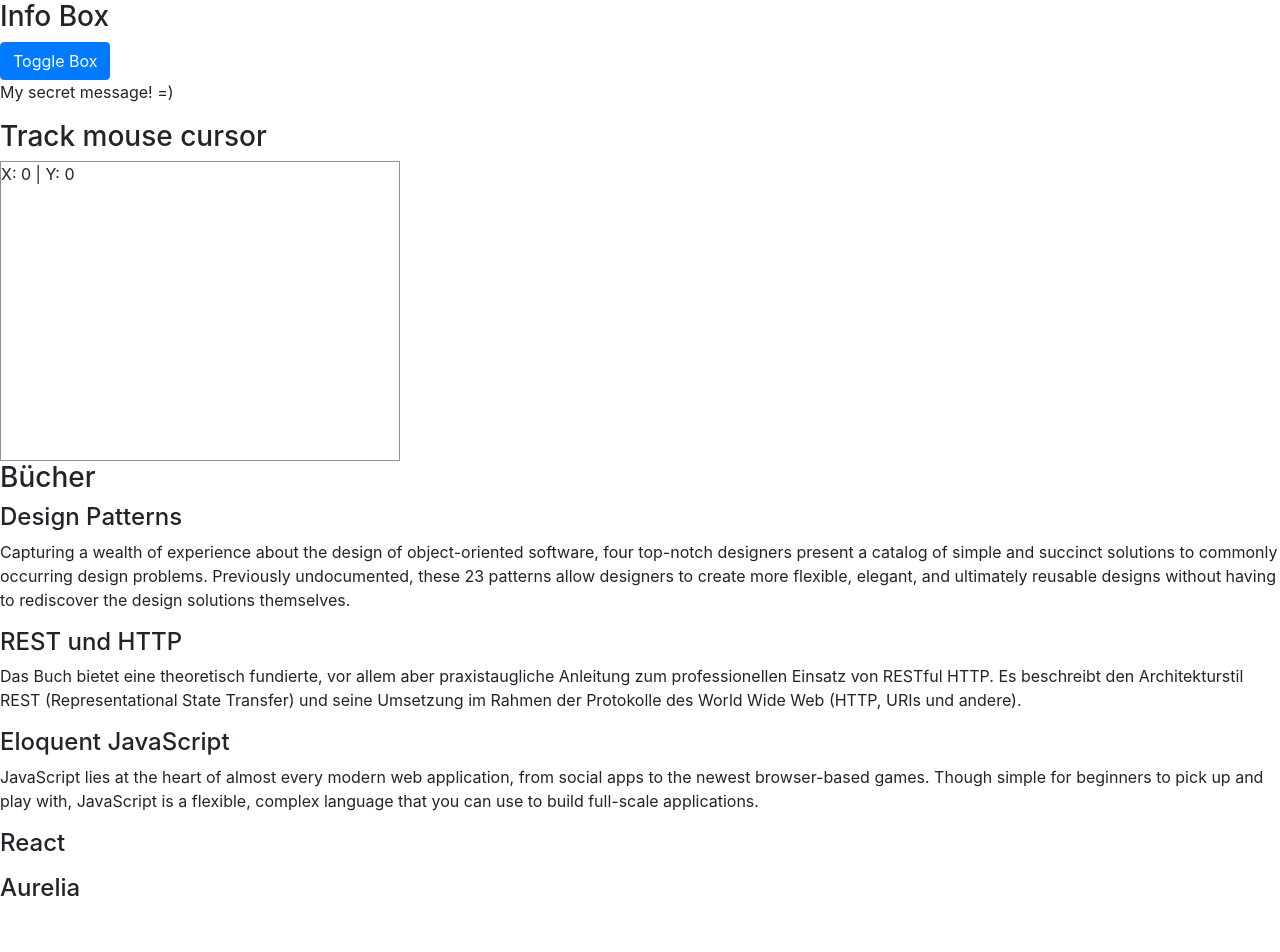
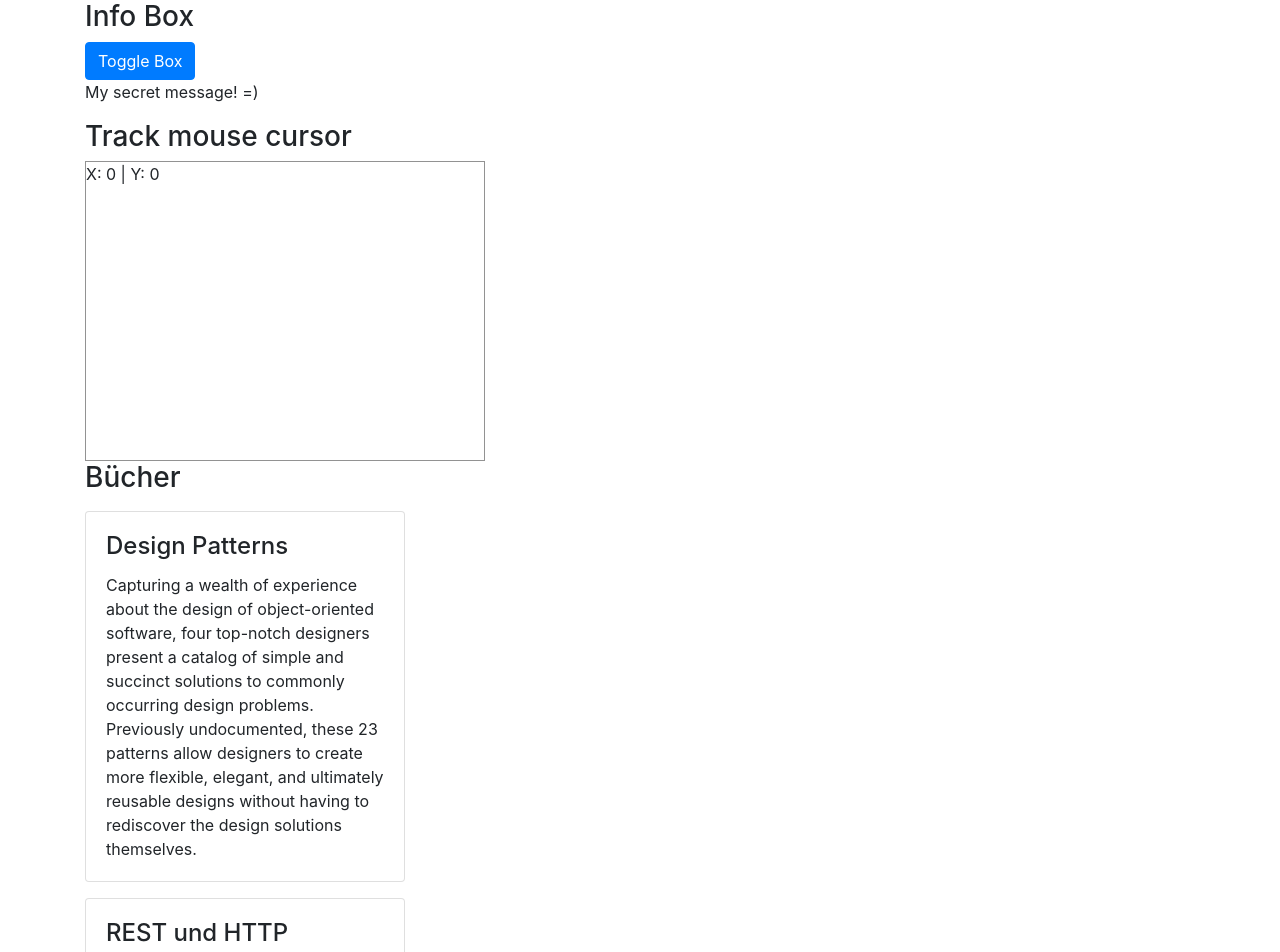
Before and after one commit to ng-practice/muenchen-2017-10-18, an Angular app: page / in a window 1280 px wide. Shown: the top 952 px of the page. Before the commit the page ends 919 px from the top, so only its background shows below. Built offline with nearby package versions, Linux system fonts and the light colour scheme.

Commit message:
use client service providing books

```diff
--- a/src/app/book/book-list/book-list.component.css
+++ b/src/app/book/book-list/book-list.component.css
@@ -0,0 +1,4 @@
+.card {
+  margin-top: 16px;
+  margin-bottom: 16px;
+}
--- a/src/app/book/book-list/book-list.component.html
+++ b/src/app/book/book-list/book-list.component.html
@@ -1,4 +1,9 @@
-<div *ngFor="let book of books">
-  <h4>{{ book.title }}</h4>
-  <p>{{ book.abstract }}</p>
+<div
+  *ngFor="let book of books"
+  class="card"
+  style="width: 20rem;">
+  <div class="card-body">
+    <h4 class="card-title">{{ book.title }}</h4>
+    <p class="card-text">{{ book.abstract }}</p>
+  </div>
 </div>
--- a/src/app/book/book-list/book-list.component.ts
+++ b/src/app/book/book-list/book-list.component.ts
@@ -1,3 +1,4 @@
+import { BookDataService } from './../../shared/book-data.service';
 import { Component, OnInit } from '@angular/core';
 
 @Component({
@@ -8,75 +9,9 @@
 export class BookListComponent implements OnInit {
   books: Array<any>;
 
-  constructor() { }
+  constructor(private booksService: BookDataService) { }
 
   ngOnInit() {
-    this.books = this.all();
-  }
-
-  private all() {
-    return [
-      {
-        'title': 'Design Patterns',
-        'subtitle': 'Elements of Reusable Object-Oriented Software',
-        'isbn': '978-0-20163-361-0',
-        'abstract': 'Capturing a wealth of experience about the design of object-oriented software, four top-notch designers present a catalog of simple and succinct solutions to commonly occurring design problems. Previously undocumented, these 23 patterns allow designers to create more flexible, elegant, and ultimately reusable designs without having to rediscover the design solutions themselves.',
-        'numPages': 395,
-        'author': 'Erich Gamma / Richard Helm / Ralph E. Johnson / John Vlissides',
-        'publisher': {
-          'name': 'Addison-Wesley',
-          'url': 'http://www.addison-wesley.de/'
-        },
-        'id': '978-0-20163-361-0'
-      },
-      {
-        'title': 'REST und HTTP',
-        'subtitle': 'Entwicklung und Integration nach dem Architekturstil des Web',
-        'isbn': '978-3-86490-120-1',
-        'abstract': 'Das Buch bietet eine theoretisch fundierte, vor allem aber praxistaugliche Anleitung zum professionellen Einsatz von RESTful HTTP. Es beschreibt den Architekturstil REST (Representational State Transfer) und seine Umsetzung im Rahmen der Protokolle des World Wide Web (HTTP, URIs und andere).',
-        'numPages': 330,
-        'author': 'Stefan Tilkov / Martin Eigenbrodt / Silvia Schreier / Oliver Wolf',
-        'publisher': {
-          'name': 'dpunkt.verlag',
-          'url': 'http://dpunkt.de/'
-        }
-      },
-      {
-        'title': 'Eloquent JavaScript',
-        'subtitle': 'A Modern Introduction to Programming',
-        'isbn': '978-1-59327-584-6',
-        'abstract': 'JavaScript lies at the heart of almost every modern web application, from social apps to the newest browser-based games. Though simple for beginners to pick up and play with, JavaScript is a flexible, complex language that you can use to build full-scale applications.',
-        'numPages': 472,
-        'author': 'Marijn Haverbeke',
-        'publisher': {
-          'name': 'No Starch Press',
-          'url': 'https://www.nostarch.com/'
-        }
-      },
-      {
-        'title': 'React',
-        'subtitle': 'Awesome, too',
-        'numPages': 0,
-        'abstract': '',
-        'author': '',
-        'isbn': '0239482304',
-        'publisher': {
-          'name': '',
-          'url': ''
-        }
-      },
-      {
-        'title': 'Aurelia',
-        'subtitle': 'Cool Stuff',
-        'numPages': 0,
-        'abstract': '',
-        'author': '',
-        'isbn': 96840923,
-        'publisher': {
-          'name': '',
-          'url': ''
-        }
-      }
-    ];
+    this.books = this.booksService.getBooks();
   }
 }
--- a/src/app/book/book.module.ts
+++ b/src/app/book/book.module.ts
@@ -1,3 +1,4 @@
+import { BookDataService } from './../shared/book-data.service';
 import { NgModule } from '@angular/core';
 import { CommonModule } from '@angular/common';
 import { BookListComponent } from './book-list/book-list.component';
@@ -7,6 +8,7 @@
     CommonModule
   ],
   declarations: [BookListComponent],
-  exports: [BookListComponent]
+  exports: [BookListComponent],
+  providers: [BookDataService]
 })
 export class BookModule { }
--- /dev/null
+++ b/src/app/shared/book-data.service.ts
@@ -0,0 +1,47 @@
+import { Book } from './book';
+import { Injectable } from '@angular/core';
+
+@Injectable()
+export class BookDataService {
+  getBooks(): Book[] {
+    return [
+      {
+        'title': 'Design Patterns',
+        'subtitle': 'Elements of Reusable Object-Oriented Software',
+        'isbn': '978-0-20163-361-0',
+        'abstract': 'Capturing a wealth of experience about the design of object-oriented software, four top-notch designers present a catalog of simple and succinct solutions to commonly occurring design problems. Previously undocumented, these 23 patterns allow designers to create more flexible, elegant, and ultimately reusable designs without having to rediscover the design solutions themselves.',
+        'numPages': 395,
+        'author': 'Erich Gamma / Richard Helm / Ralph E. Johnson / John Vlissides',
+        'publisher': {
+          'name': 'Addison-Wesley',
+          'url': 'http://www.addison-wesley.de/'
+        },
+        'id': '978-0-20163-361-0'
+      },
+      {
+        'title': 'REST und HTTP',
+        'subtitle': 'Entwicklung und Integration nach dem Architekturstil des Web',
+        'isbn': '978-3-86490-120-1',
+        'abstract': 'Das Buch bietet eine theoretisch fundierte, vor allem aber praxistaugliche Anleitung zum professionellen Einsatz von RESTful HTTP. Es beschreibt den Architekturstil REST (Representational State Transfer) und seine Umsetzung im Rahmen der Protokolle des World Wide Web (HTTP, URIs und andere).',
+        'numPages': 330,
+        'author': 'Stefan Tilkov / Martin Eigenbrodt / Silvia Schreier / Oliver Wolf',
+        'publisher': {
+          'name': 'dpunkt.verlag',
+          'url': 'http://dpunkt.de/'
+        }
+      },
+      {
+        'title': 'Eloquent JavaScript',
+        'subtitle': 'A Modern Introduction to Programming',
+        'isbn': '978-1-59327-584-6',
+        'abstract': 'JavaScript lies at the heart of almost every modern web application, from social apps to the newest browser-based games. Though simple for beginners to pick up and play with, JavaScript is a flexible, complex language that you can use to build full-scale applications.',
+        'numPages': 472,
+        'author': 'Marijn Haverbeke',
+        'publisher': {
+          'name': 'No Starch Press',
+          'url': 'https://www.nostarch.com/'
+        }
+      }
+    ];
+  }
+}
--- /dev/null
+++ b/src/app/shared/book.ts
@@ -0,0 +1,13 @@
+export interface Book {
+  title: string;
+  subtitle: string;
+  isbn: string;
+  abstract: string;
+  numPages: number;
+  author: string;
+  publisher: {
+    name: string;
+    url: string
+  };
+  id?: string;
+}
--- a/src/index.html
+++ b/src/index.html
@@ -8,7 +8,7 @@
   <meta name="viewport" content="width=device-width, initial-scale=1">
   <link rel="icon" type="image/x-icon" href="favicon.ico">
 </head>
-<body>
+<body class="container">
   <app-root></app-root>
 </body>
 </html>
```
Also changed, not shown: 1 other file (tests, documents, lock files or other folders).
